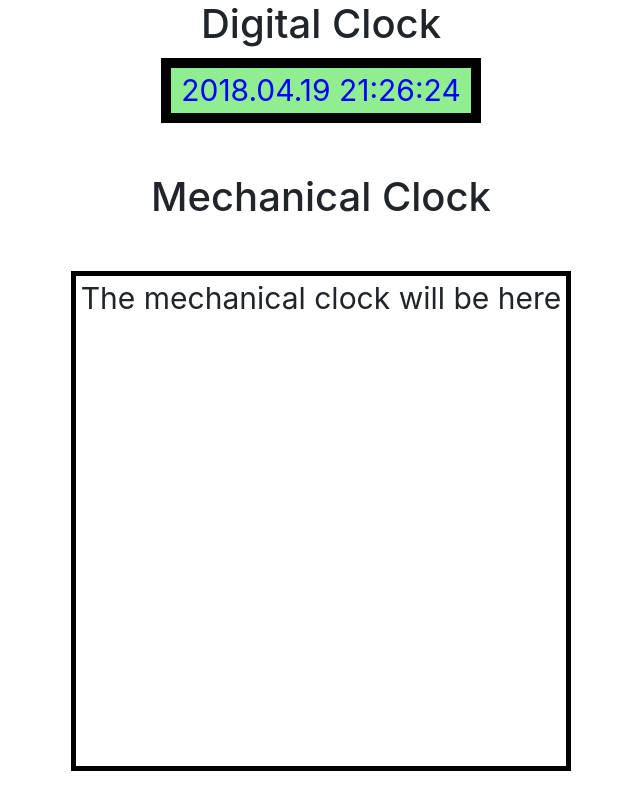
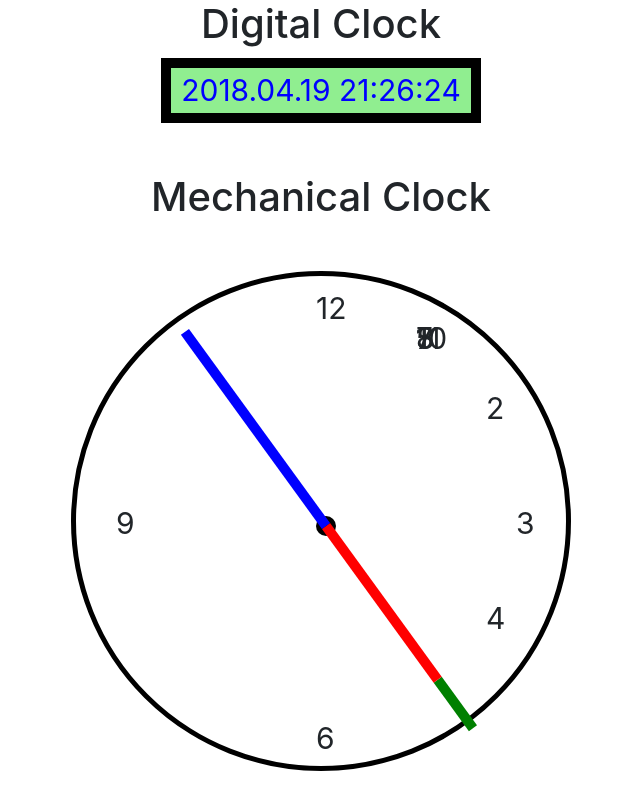
Before and after one commit to Kurolap/Clock, a plain HTML site: page index.html in a window 1280 px wide. Shown: the whole page, without its empty margins (319-959 px from the left). Drawn offline with Linux system fonts and the light colour scheme.

Commit message:
Second arrow has been created

```diff
--- a/index.html
+++ b/index.html
@@ -11,6 +11,25 @@
 	<h1>Digital Clock</h1>
 	<div id="digital">The digital clock will be here</div>
 	<h1 id="indent">Mechanical Clock</h1>
-	<div id="mech">The mechanical clock will be here</div>
-	</body>
+	<div id="mech">
+		<div id="center"></div>
+		<div id="arrow">
+			<div id="invisible0"></div>
+			<div id="visible"></div>
+			<div id="invisible"></div>
+		</div>
+		<div id="one">1</div>
+		<div id="two">2</div>
+		<div id="three">3</div>
+		<div id="four">4</div>
+		<div id="five">5</div>
+		<div id="six">6</div>
+		<div id="seven">7</div>
+		<div id="eight">8</div>
+		<div id="nine">9</div>
+		<div id="ten">10</div>
+		<div id="eleven">11</div>
+		<div id="twelve">12</div>
+	</div>
+</body>
 </html>
--- a/script.js
+++ b/script.js
@@ -7,6 +7,7 @@ $(document).ready(function() {
 		var hour = time.getHours();
 		var minute = time.getMinutes();
 		var second = time.getSeconds();
+
 		if (month > 9) {
 			month_0 = month;
 		} else 	     {
@@ -27,7 +28,12 @@ $(document).ready(function() {
 		} else 	        {
 			second_0 = '0' + second;
 		}
+
 		var date = year + '.' + month_0 + '.' + day_0 + ' ' + hour + ':' + minute_0 + ':' + second_0;
 		$('#digital').text(date);
+
+		$('#arrow').css({
+		'transform': 'rotate(' + second*6 + 'deg)'
+		});
 	}, 1000);
 });
--- a/style.css
+++ b/style.css
@@ -18,4 +18,99 @@ body {
 	height: 500px;
 	margin: 10px auto;
 	font-size: 30px;
+	border-radius: 500px;
+	position: relative;
 }
+#center {
+	background: #000;
+	width: 20px;
+	height: 20px;
+	border-radius: 20px;
+	margin: 0px;
+	position: absolute;
+	top: 240px;
+	left: 240px;
+}
+#arrow {
+	width: 10px;
+	height: 500px;
+	position: absolute;
+	top: 0px;
+	left: 245px;
+	transform: rotate(0deg);
+}
+#invisible0 {
+	background: green;
+	width: 10px;
+	height: 60px;
+}
+#visible {
+	background: red;
+	width: 10px;
+	height: 190px;
+}
+#invisible {
+	width: 10px;
+	height: 240px;
+	background: blue;
+}
+#one {
+	position: absolute;
+	top: 40px;
+	left: 340px;
+}
+#two {
+	position: absolute;
+	top: 110px;
+	left: 410px;
+}
+#three {
+	position: absolute;
+	top: 225px;
+	left: 440px;
+}
+#four {
+	position: absolute;
+	top: 320px;
+	left: 410px;
+}
+#five {
+	position: absolute;
+	top: 40px;
+	left: 340px;
+}
+#six {
+	position: absolute;
+	top: 440px;
+	left: 240px;
+}
+#seven {
+	position: absolute;
+	top: 40px;
+	left: 340px;
+}
+#eight {
+	position: absolute;
+	top: 40px;
+	left: 340px;
+}
+#nine {
+	position: absolute;
+	top: 225px;
+	left: 40px;
+}
+#ten {
+	position: absolute;
+	top: 40px;
+	left: 340px;
+}
+#eleven {
+	position: absolute;
+	top: 40px;
+	left: 340px;
+}
+#twelve {
+	position: absolute;
+	top: 10px;
+	left: 240px;
+}
```
Lines whose indentation alone changed are shown as unchanged.
